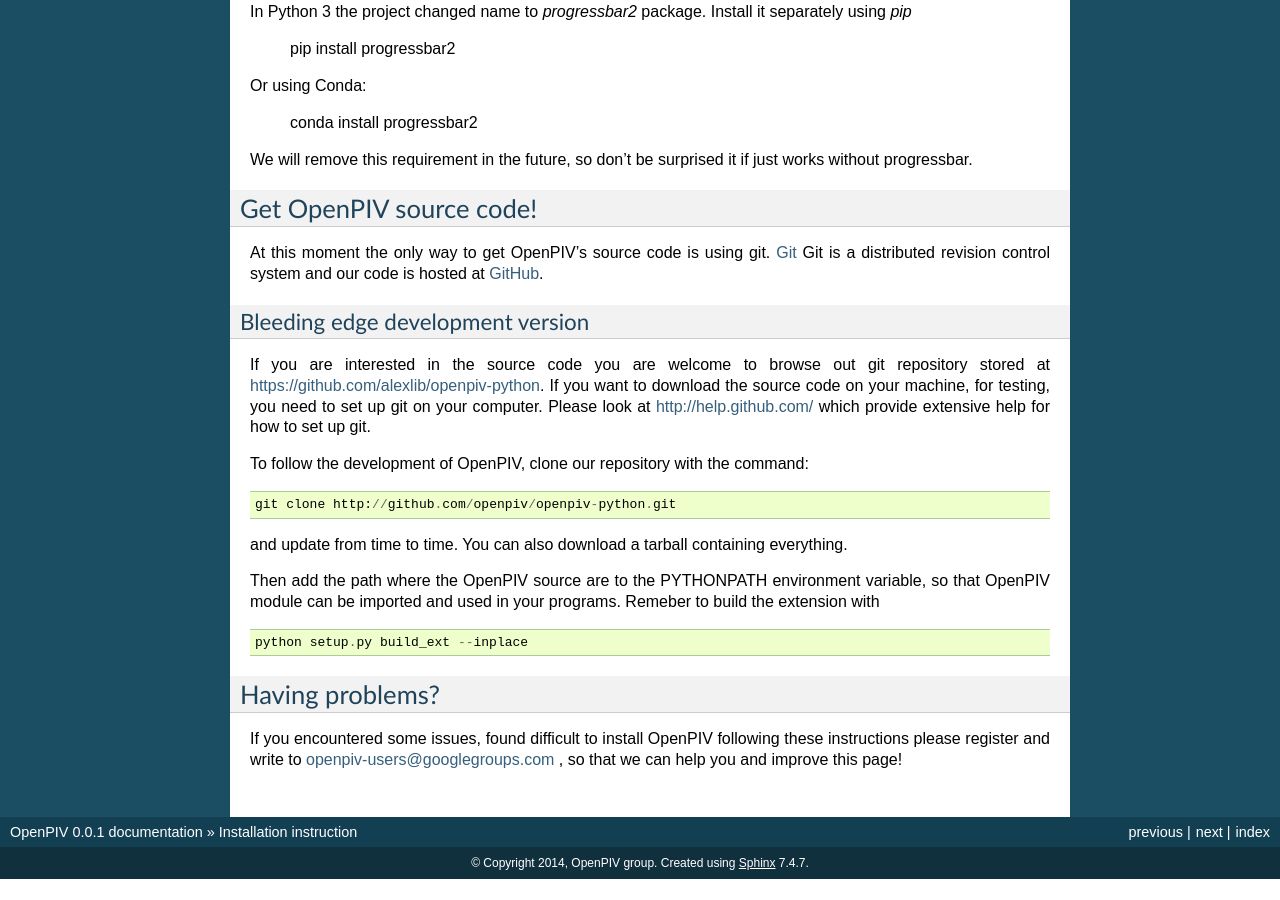
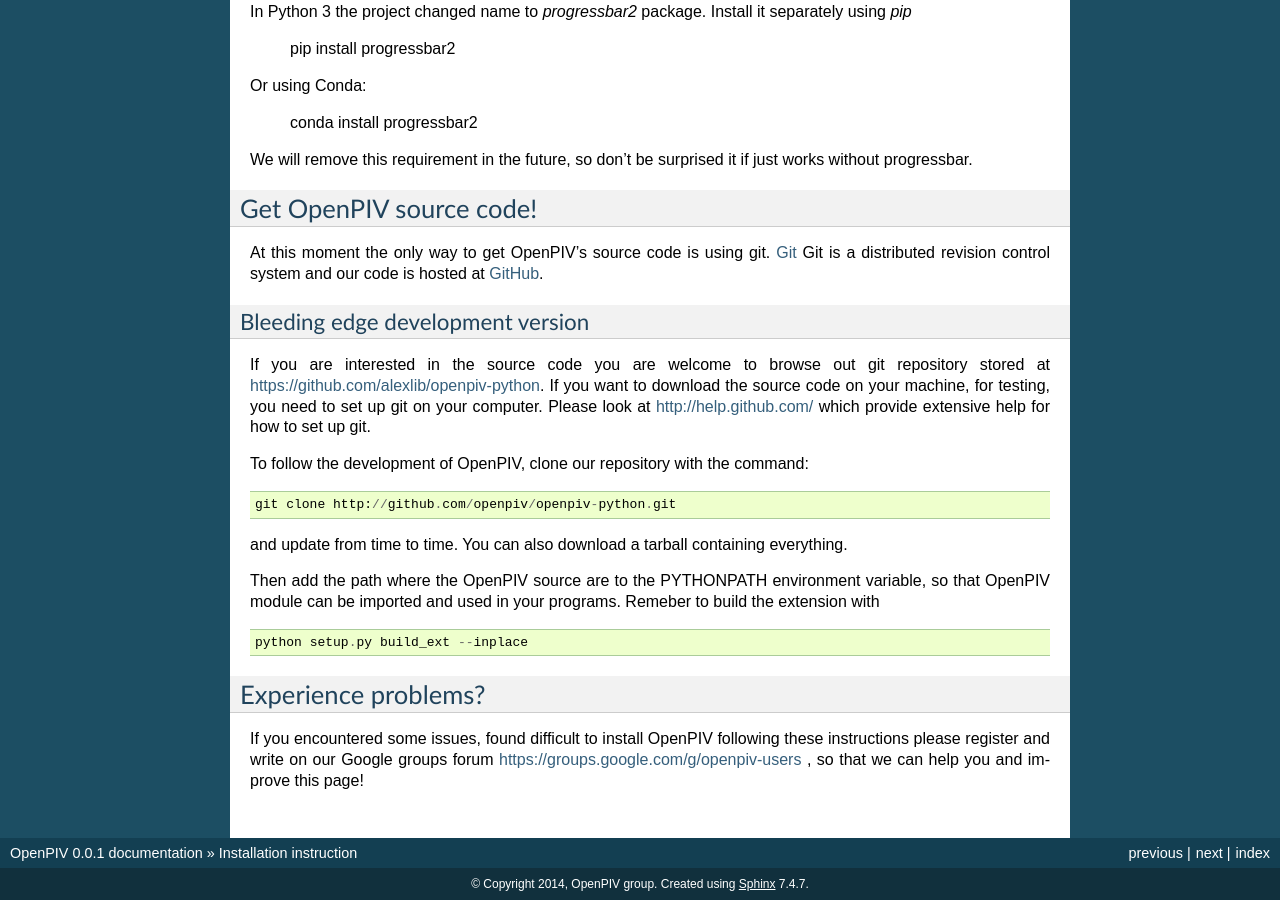
Before and after one commit to OpenPIV/openpiv-python, a Sphinx documentation site: the page built from openpiv/docs/src/installation_instruction.rst, in a window 1280 px wide and 900 px high, scrolled down 668 px. Built offline with Sphinx 7.4.7, drawn with Linux system fonts in a browser that asks for light colours; before the commit the page ends 1547 px from its top, so only the background shows below that; some of the changed text lies outside the part shown.

Commit message:
Update installation_instruction.rst

```diff
--- a/openpiv/docs/src/installation_instruction.rst
+++ b/openpiv/docs/src/installation_instruction.rst
@@ -78,8 +78,8 @@ with ::
     python setup.py build_ext --inplace
 
 
-Having problems?
-================
+Experience problems?
+====================
 If you encountered some issues, found difficult to install OpenPIV following these instructions
-please register and write to openpiv-users@googlegroups.com , so that we can help you and
+please register and write on our Google groups forum https://groups.google.com/g/openpiv-users , so that we can help you and
 improve this page!
```
